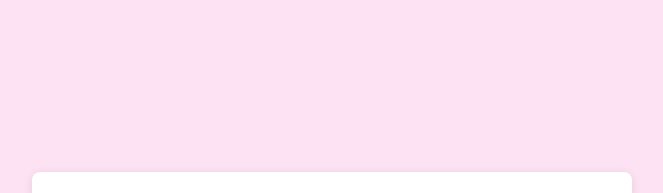
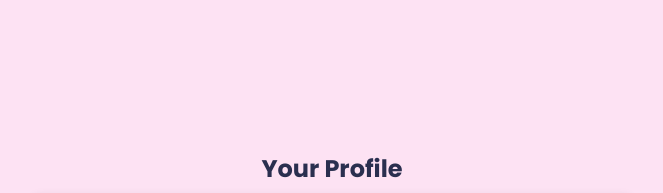
Before and after one commit to adityadhiman-in/questify, a Node server app: template views/profile.ejs in a window 1280 px wide. Shown: the part 104-297 px from the top of the page, without its empty margins (308-971 px from the left). Run offline with Node 20, Linux system fonts and the light colour scheme; the template is opened without the code that fills it, so the values that code supplies are empty; some libraries are stand-ins or nearby versions.

Commit message:
changes done in profile page

```diff
--- a/views/profile.ejs
+++ b/views/profile.ejs
@@ -2,6 +2,7 @@
 <!-- Include the header -->
 
 <main class="profile-container">
+  <h2>Your Profile</h2>
   <section class="profile-section">
     <div class="profile-card">
       <h2>Welcome, <%= user.username %>!</h2>
```
